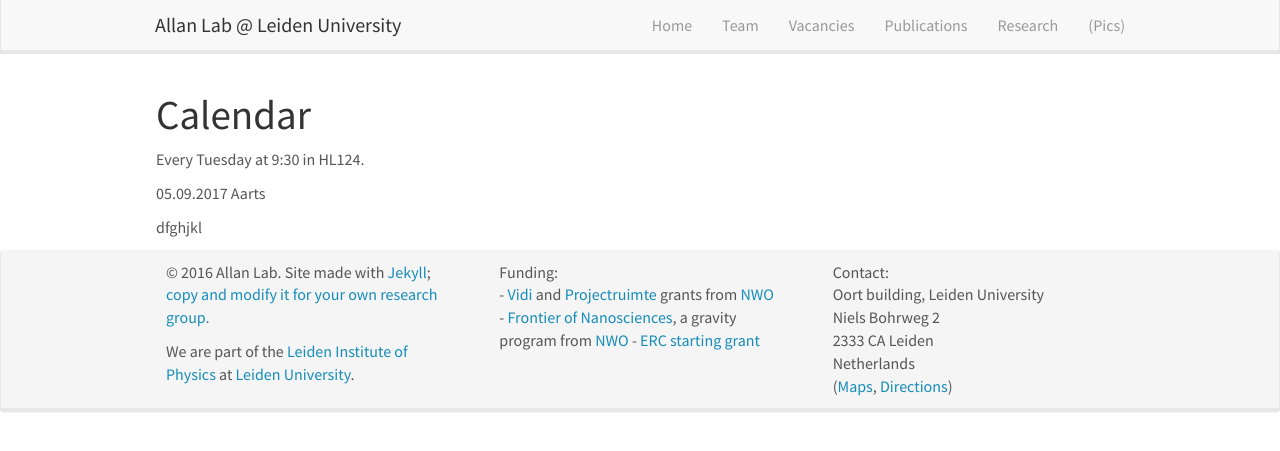
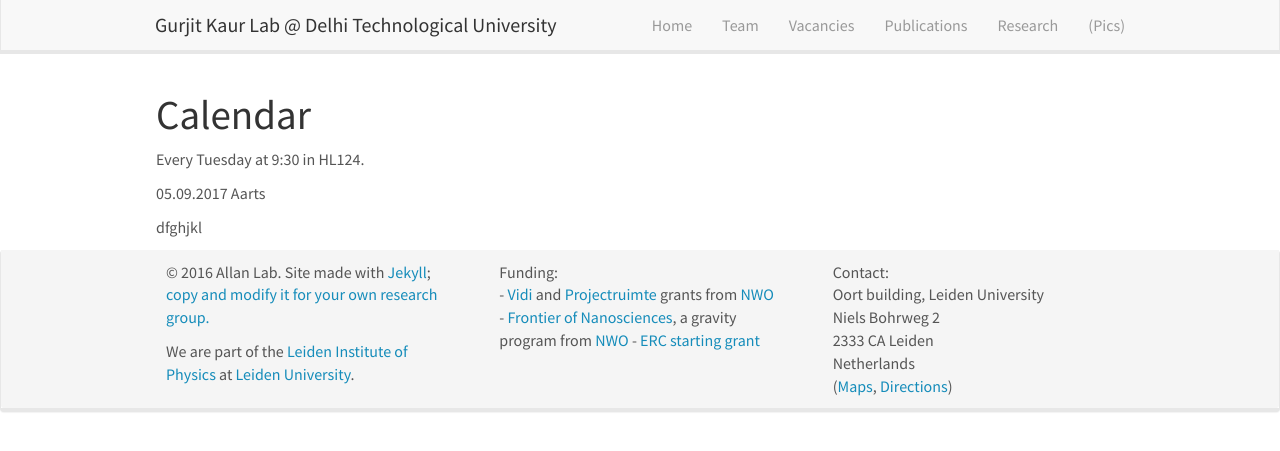
Before and after one commit to guritkaurlab/guritkaurlab.github.io, a Jekyll site: the page built from _pages/mini_lecture_series.md, in a window 1280 px wide. Shown: the top 451 px of the page. Built offline with Jekyll 4.4.1, drawn with Linux system fonts in a browser that asks for light colours; nearby versions of some CDN libraries.

Commit message:
Update header.html

```diff
--- a/_includes/header.html
+++ b/_includes/header.html
@@ -8,7 +8,7 @@
 		<span class="icon-bar"></span>
 	  </button>
 
-    <a class="navbar-brand" href="{{ site.url }}{{ site.baseurl }}/">Allan Lab @ Leiden University</a>
+    <a class="navbar-brand" href="{{ site.url }}{{ site.baseurl }}/">Gurjit Kaur Lab @ Delhi Technological University</a>
 	</div>
 	<div class="collapse navbar-collapse" id="navbar-collapse-1">
 	  <ul class="nav navbar-nav navbar-right">
```
